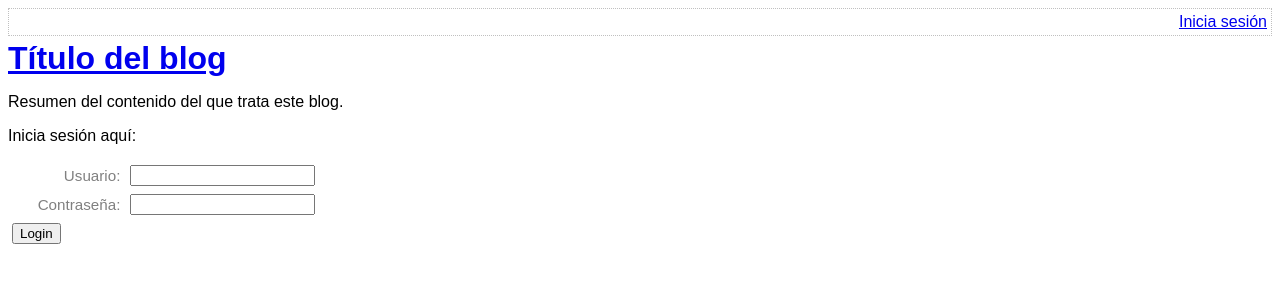
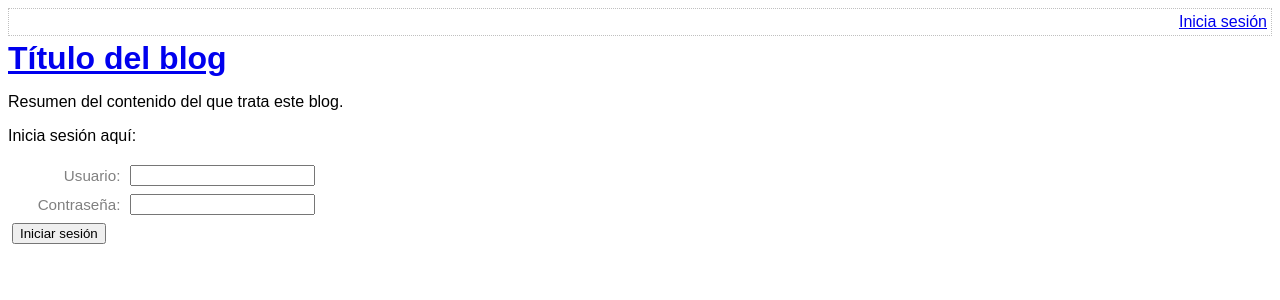
Before and after one commit to jc-bolio/SI_Proyecto, a PHP site: page /login.php in a window 1280 px wide. Shown: the top 300 px of the page. Run offline with PHP 8.4, Linux system fonts and the light colour scheme.

Commit message:
Update login.php

```diff
--- a/blog/login.php
+++ b/blog/login.php
@@ -68,7 +68,7 @@ if ($_POST) {
                         name="password"
                 />
             </div>
-            <input type="submit" name="submit" value="Login" />
+            <input type="submit" name="submit" value="Iniciar sesión" />
         </form>
     </body>
 </html>
```
